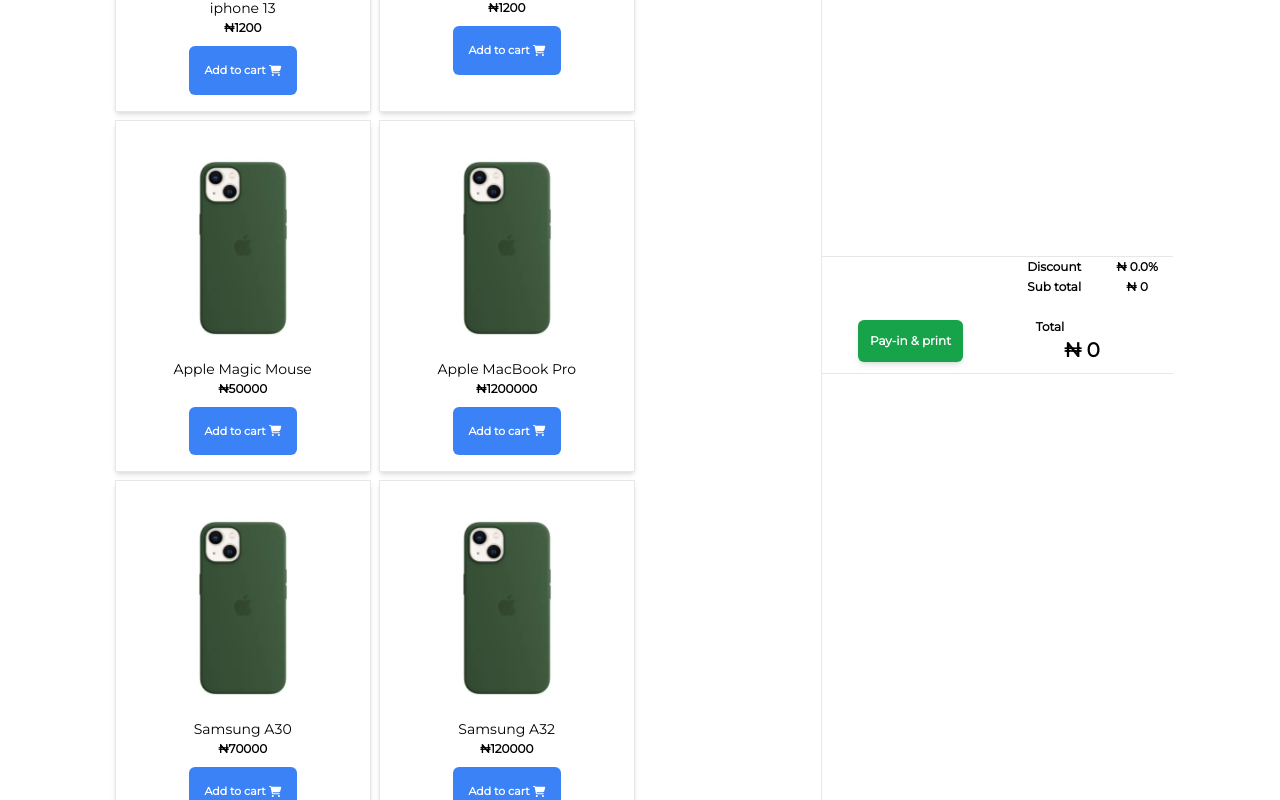
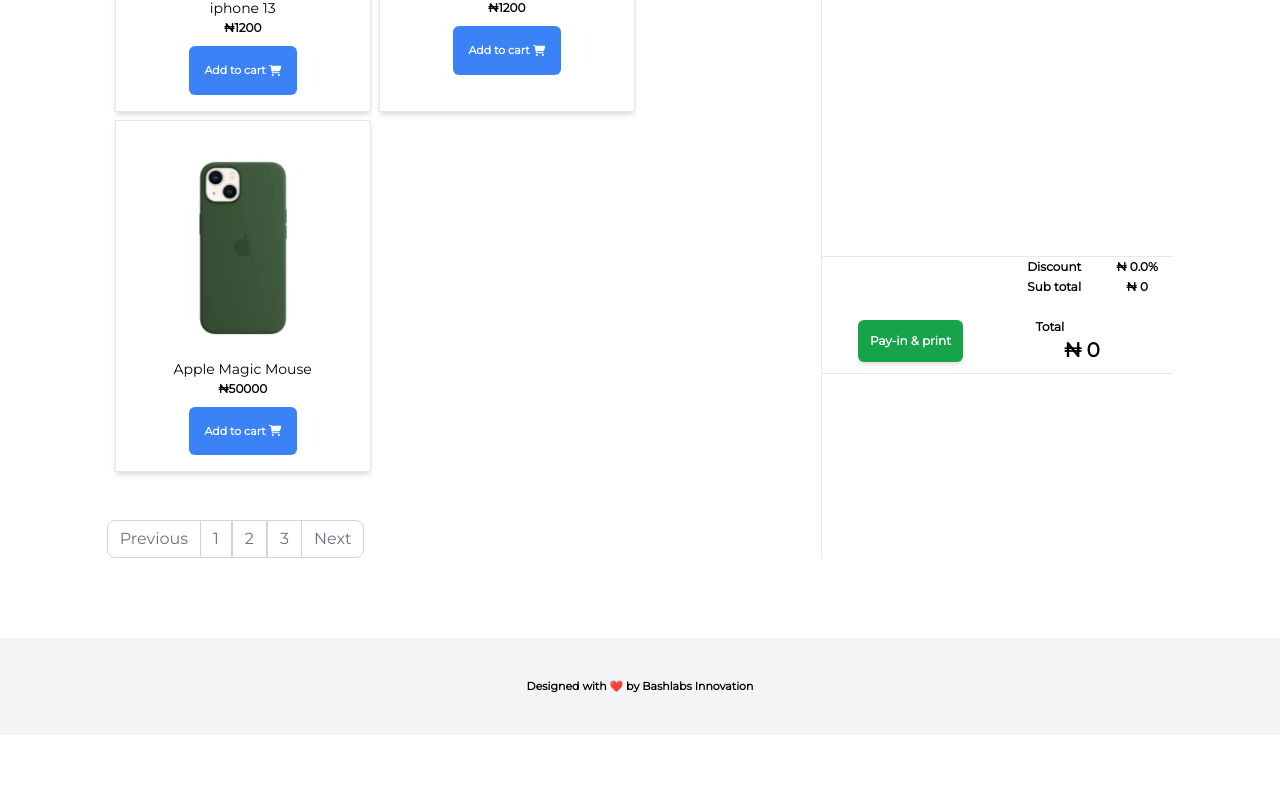
Before and after one commit to iamhabbeboy/go-vue-graphql-pos-app, a Vue app in the folder web/: page / in a window 1280 px wide. Shown: the part 440-1240 px from the top of the page. After the commit the page ends 1175 px from the top, so only its background shows below. Built offline with nearby package versions, Linux system fonts and the light colour scheme.

Commit message:
Update pagination logic

```diff
--- /dev/null
+++ b/web/src/composable/usePagination.ts
@@ -0,0 +1,33 @@
+import { ref, computed } from "vue";
+
+export default function handlePagination(data: any) {
+  let page = ref(1);
+
+//   const data = Array.from(Array(24).keys()).map((item) => {
+//     return { index: item, value: `this_${item}` };
+//   });
+
+  const perPage = 3;
+
+  const paginatedData = computed(() =>
+    data.slice((page.value - 1) * perPage, page.value * perPage)
+  );
+
+  const nextPage = () => {
+    if (page.value !== Math.ceil(data.length / perPage)) {
+      page.value += 1;
+    }
+  };
+
+  const backPage = () => {
+    if (page.value !== 1) {
+      page.value -= 1;
+    }
+  };
+
+  const goToPage = (numPage: number) => {
+    page.value = numPage;
+  };
+
+  return { data, paginatedData, perPage, page, nextPage, backPage, goToPage };
+}
--- a/web/src/pages/Home.vue
+++ b/web/src/pages/Home.vue
@@ -6,6 +6,7 @@
 import { useState } from "../store/store";
 import { computed } from "vue";
 import Pagination from "../components/Pagination.vue";
+import handlePagination from "../composable/usePagination";
 
 export default {
   components: {
@@ -20,8 +21,11 @@
       state.filters.length ? state.filters : state.products
     );
 
+    const handlePaginationValue = handlePagination(products.value);
+
     return {
-      products,
+      // products,
+      ...handlePaginationValue,
     };
   },
 };
@@ -38,13 +42,46 @@
         <div class="hide-print">
           <div class="flex flex-wrap">
             <Product
-              v-for="(product, index) of products"
+              v-for="(product, index) of paginatedData"
               :key="index"
               :data="product"
             />
           </div>
           <div>
-            <Pagination />
+            <!-- <Pagination :data="perPage" /> -->
+
+            <div class="mt-10">
+              <nav aria-label="Page navigation example">
+                <ul class="inline-flex -space-x-px">
+                  <li>
+                    <button
+                      @click="backPage"
+                      class="py-2 px-3 ml-0 leading-tight text-gray-500 bg-white rounded-l-lg border border-gray-300 hover:bg-gray-100 hover:text-gray-700 dark:text-gray-400 dark:hover:bg-gray-700 dark:hover:text-white"
+                    >
+                      Previous
+                    </button>
+                  </li>
+                  <li>
+                    <button
+                      v-for="item in Math.ceil(data.length / perPage)"
+                      :key="item"
+                      @click="() => goToPage(item)"
+                      class="py-2 px-3 leading-tight text-gray-500 bg-white border border-gray-300 hover:bg-gray-100 hover:text-gray-700 dark:text-gray-400 dark:hover:bg-gray-700 dark:hover:text-white"
+                    >
+                      {{ item }}
+                    </button>
+                  </li>
+                  <li>
+                    <button
+                      @click="nextPage"
+                      class="py-2 px-3 leading-tight text-gray-500 bg-white rounded-r-lg border border-gray-300 hover:bg-gray-100 hover:text-gray-700 dark:text-gray-400 dark:hover:bg-gray-700 dark:hover:text-white"
+                    >
+                      Next
+                    </button>
+                  </li>
+                </ul>
+              </nav>
+            </div>
           </div>
         </div>
         <Checkout />
```
